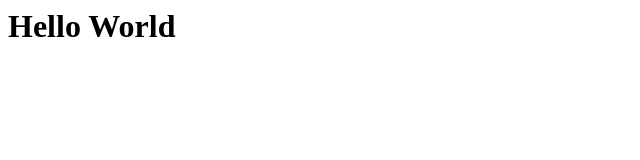
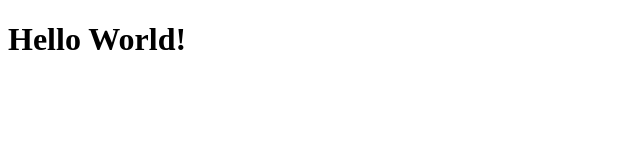
Before and after one commit to irisv1998/irisv1998.github.io, a plain HTML site: page index.html in a window 1280 px wide. Shown: the whole page, without its empty margins (0-640 px from the left). Drawn offline with Linux system fonts and the light colour scheme.

Commit message:
Update index.html

```diff
--- a/index.html
+++ b/index.html
@@ -1 +1,12 @@
-<h1>Hello World</h1
+
+    <!DOCTYPE html>
+    <html lang="en">
+    <head>
+        <meta charset="UTF-8">
+        <meta name="viewport" content="width=device-width, initial-scale=1.0">
+        <title>Document</title>
+    </head>
+    <body>
+      <h1>Hello World!</h1>
+    </body>
+    </html>
```
